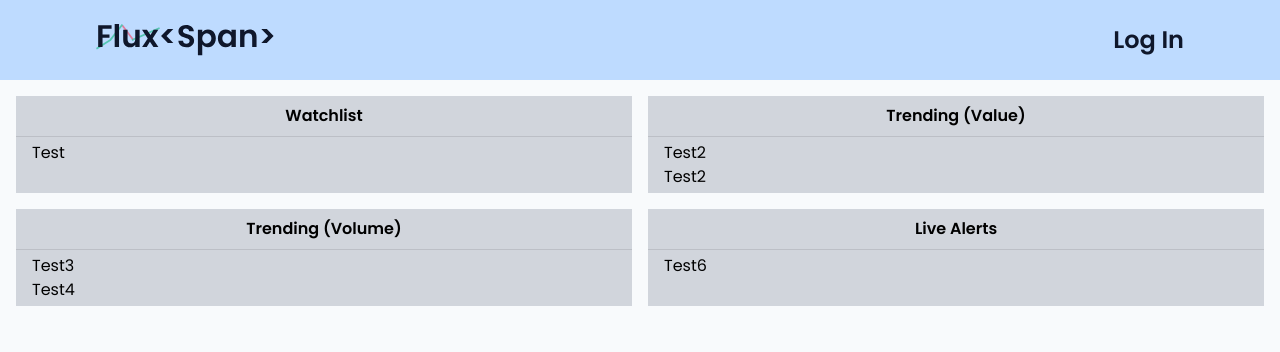
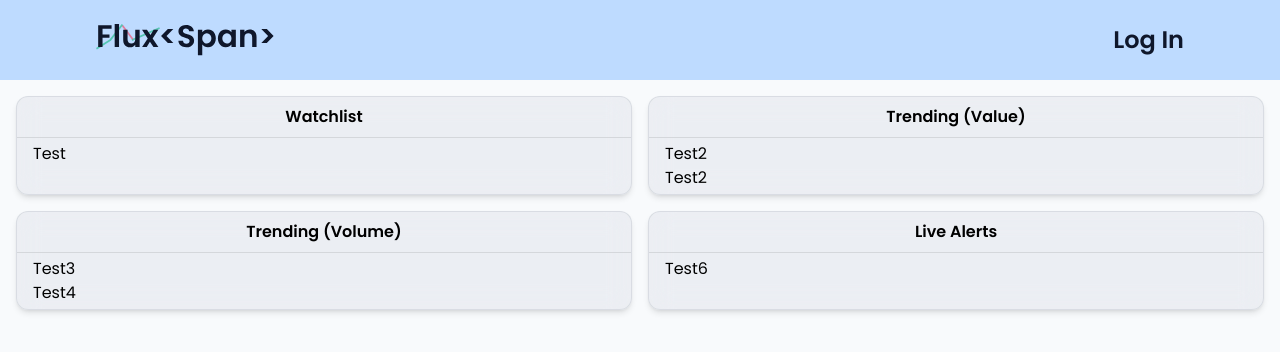
Before and after one commit to ThomasQTruong/FluxSpan, a React (Vite) app in the folder fluxspan-ui/: page / in a window 1280 px wide. Shown: the top 352 px of the page. Built offline with nearby package versions, Linux system fonts and the light colour scheme.

Commit message:
feat(ui): add glassmorphism to DashboardCard

```diff
--- a/fluxspan-ui/src/components/DashboardCard.tsx
+++ b/fluxspan-ui/src/components/DashboardCard.tsx
@@ -2,7 +2,8 @@ import type { ReactNode } from 'react';
 
 function DashboardCard({ title, children }: { title: string; children: ReactNode }) {
   return (
-    <div className="bg-gray-300">
+    // The card.
+    <div className="bg-gray-300/30 rounded-xl backdrop-blur-md backdrop-saturate-150 border border-gray-300/70 shadow-md">
       <div className="py-2 text-center font-bold">{title}</div>
       <hr className="opacity-10" />
       <div className="px-4 py-1">
```
